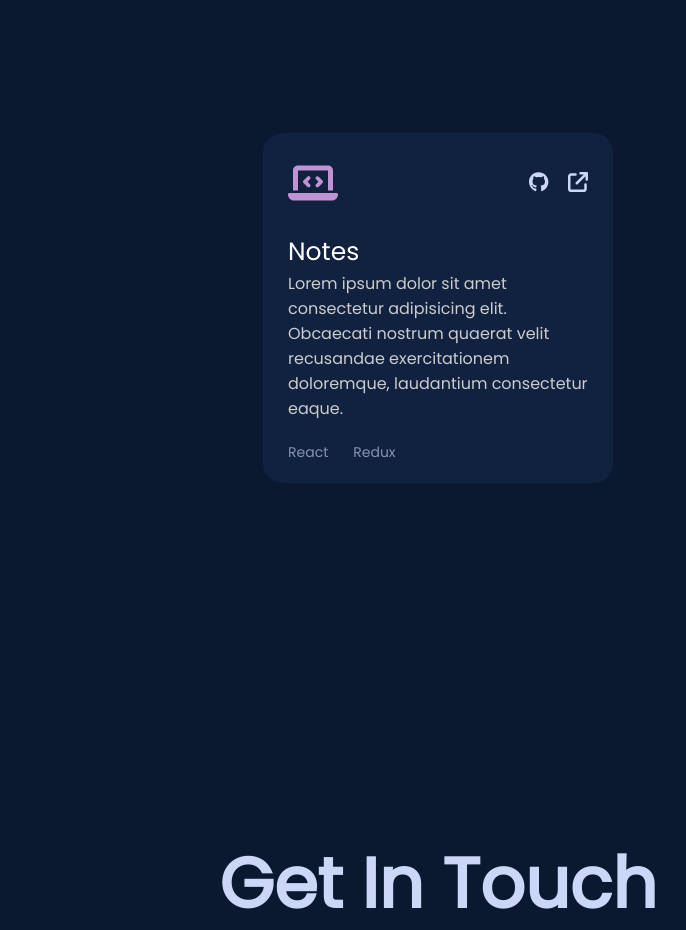
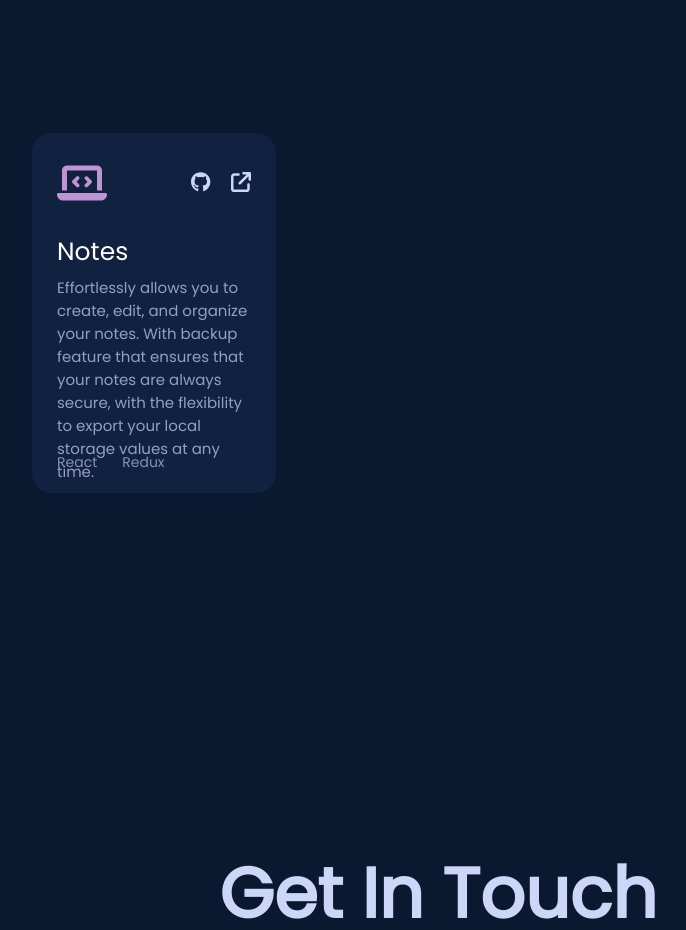
Before and after one commit to barreyrojohnmiko/personal-portfolio, a React (Create React App) app: page /#/home in a window 1280 px wide. Shown: the part 1940-2870 px from the top of the page, without its empty margins (262-948 px from the left). Built offline with nearby package versions, Linux system fonts and the light colour scheme.

Commit message:
adjusted workpanle's height

```diff
--- a/src/components/Works.css
+++ b/src/components/Works.css
@@ -1,15 +1,12 @@
 .works-main-container {
   display: flex;
   flex-direction: column;
-  justify-content: center;
-  align-items: center;
 }
 
 .works-panel-container {
   display: flex;
   flex-direction: row;
-  justify-content: center;
-  align-items: center;
+  flex-wrap: wrap;
   gap: 30px;
 }
 
--- a/src/redux/components/Works/reducers.jsx
+++ b/src/redux/components/Works/reducers.jsx
@@ -3,7 +3,7 @@ import { SET_PANEL_DATA_1 } from "./action";
 const initialState = {
   panelData1: {
     panelLabel: "Notes",
-    panelDescription: "Lorem ipsum dolor sit amet consectetur adipisicing elit. Obcaecati nostrum quaerat velit recusandae exercitationem doloremque, laudantium consectetur eaque.",
+    panelDescription: "Effortlessly allows you to create, edit, and organize your notes. With backup feature that ensures that your notes are always secure, with the flexibility to export your local storage values at any time.",
     githubLink: "https://github.com/barreyrojohnmiko/RJSNotes",
     externalLink: "https://barreyrojohnmiko.github.io/RJSNotes/",
     techUsed1: "React",
--- a/src/views/WorkPanel.css
+++ b/src/views/WorkPanel.css
@@ -1,8 +1,8 @@
 .work-panel-main-container {
   display: flex;
   flex-direction: column;
-  height: 350px;
-  width: 350px;
+  height: 360px;
+  width: 30%;
   background: #112240;
   border-radius: 20px;
   position: relative;
@@ -43,6 +43,7 @@
   flex-direction: column;
   padding-left: 25px;
   padding-right: 25px;
+  gap: 5px;
 }
 
 .panel-title {
@@ -57,8 +58,8 @@
   font-family: "Poppins", sans-serif;
   font-style: normal;
   font-weight: 400;
-  font-size: 16px;
-  color: #cccccc;
+  font-size: 15px;
+  color: rgba(204, 214, 246, 0.7);
 }
 
 .work-panel-footer {
@@ -78,3 +79,10 @@
   font-size: 14px;
   color: #8892b0;
 }
+
+@media screen and (min-width: 0px) and (max-width: 1023px) {
+  .work-panel-main-container {
+    height: 400px;
+    width: 100%;
+  }
+}
```
